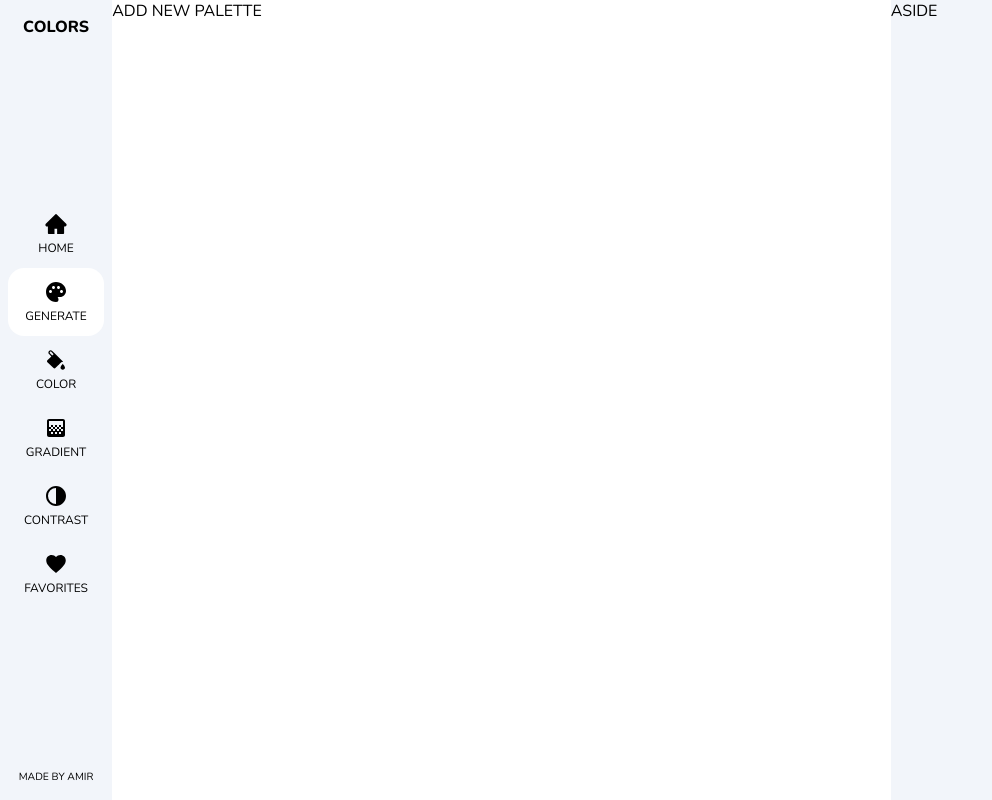
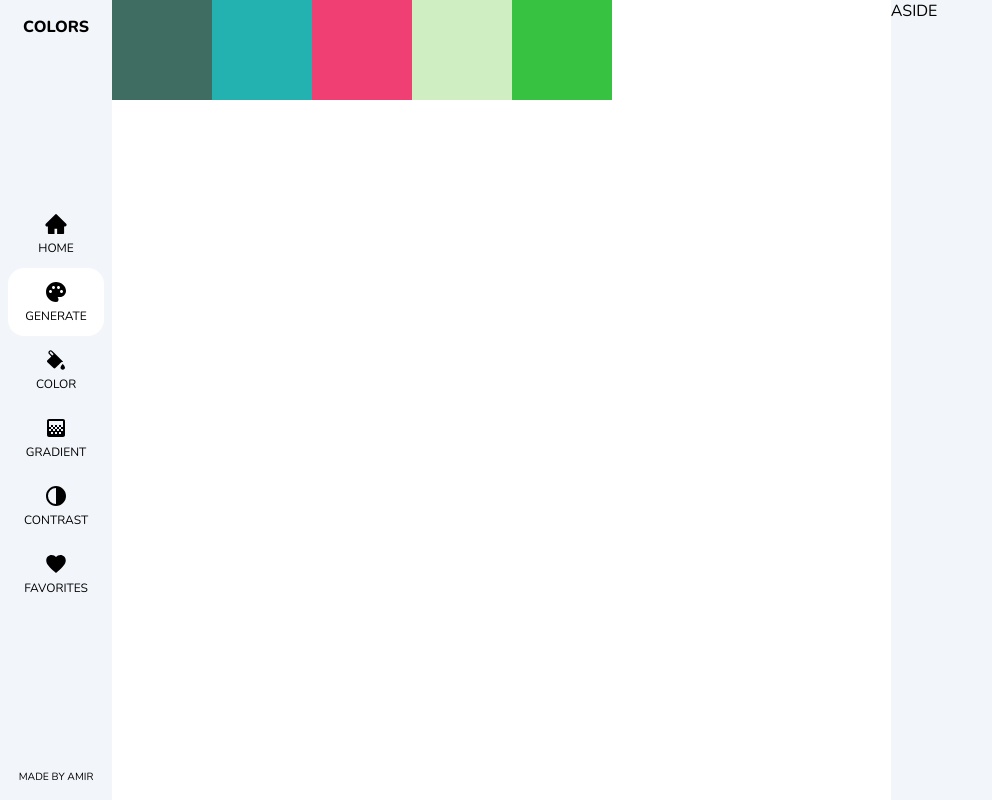
Before and after one commit to AmirAmirpoor/worldofcolors, a React (Create React App) app: page /generate in a window 1280 px wide. Shown: the whole page, without its empty margins (0-992 px from the left). Built offline with nearby package versions, Linux system fonts and the light colour scheme.

Commit message:
render colors in /generate based on URL

```diff
--- a/src/helpers/colorFunctions.js
+++ b/src/helpers/colorFunctions.js
@@ -18,3 +18,16 @@ export const colorFormats = ({ value: hex }) => {
 
   return details;
 };
+
+export const initialColors = (location) => {
+  // IT MEANS THAT WE CLICKED ON "OPEN IN GENERATOR" BUTTON
+  if (location.search.includes("colors")) {
+    return location.search
+      .split("?colors=")[1]
+      .split("-")
+      .map((color) => `#${color}`);
+  }
+
+  // IT MEANS THAT WE CLICKED ON "GENERATE" LINK
+  return Array.from({ length: 5 }).map((_) => chroma.random().hex());
+};
--- a/src/pages/Generate/Generate.jsx
+++ b/src/pages/Generate/Generate.jsx
@@ -1,7 +1,27 @@
-const Generate = () => {
+// react imports
+import { useState } from "react";
+
+// initialColors from helper.js
+import { initialColors } from "../../helpers/colorFunctions";
+
+const Generate = ({ location }) => {
+  const [colors, setColors] = useState(initialColors(location));
+
   return (
     <div className="container">
-      <div className="main">ADD NEW PALETTE</div>
+      <div className="main">
+        {colors.map((color, idx) => (
+          <div
+            key={idx}
+            style={{
+              width: 100,
+              height: 100,
+              background: color,
+              display: "inline-block",
+            }}
+          ></div>
+        ))}
+      </div>
       <div className="aside">ASIDE</div>
     </div>
   );
--- a/src/pages/Home/Home.jsx
+++ b/src/pages/Home/Home.jsx
@@ -9,13 +9,13 @@ import { HeartIcon } from "../../helpers/icons";
 // chroma-js
 import chroma from "chroma-js";
 
-// colorFormats
+// colorFormats from helper.js
 import { colorFormats } from "../../helpers/colorFunctions";
 
 // styles
 import classes from "./Home.module.css";
 
-const Home = () => {
+const Home = ({ history }) => {
   const palettes = useSelector((state) => state.palettes);
   const [selected, setSelected] = useState(false);
   const [colorId, setColorId] = useState(0);
@@ -53,7 +53,7 @@ const Home = () => {
     const concatHexValues = colors.map(({ value }) => value.slice(1)).join("-");
     const link = `/generate?colors=${concatHexValues}`;
 
-    alert(link);
+    history.push(link);
   };
 
   const renderSelectedPalette = () => {
```
